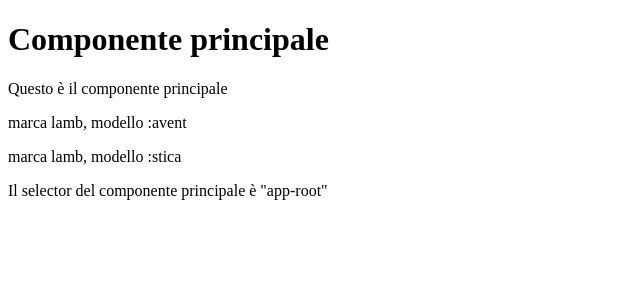
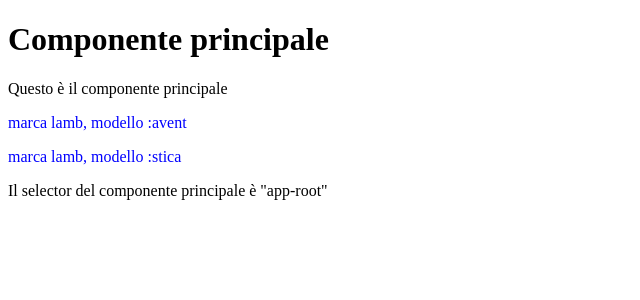
Before and after one commit to Losanes/angular_progetto-01-Losanes, an Angular app: page / in a window 1280 px wide. Shown: the top 300 px of the page, without its empty margins (0-640 px from the left). Built offline with nearby package versions, Linux system fonts and the light colour scheme.

Commit message:
Data Binding : Property Binding

```diff
--- a/src/app/componente01/componente01.component.html
+++ b/src/app/componente01/componente01.component.html
@@ -1,3 +1,3 @@
 <div>
-    <p>marca {{marca}}, modello :{{modello}}</p>
+    <p [style.color]="textColor">marca {{marca}}, modello :{{modello}}</p>
 </div>
--- a/src/app/componente01/componente01.component.ts
+++ b/src/app/componente01/componente01.component.ts
@@ -8,6 +8,7 @@ import { Component, OnInit } from '@angular/core';
 export class Componente01Component implements OnInit {
 marca:string="lamb"
 modello:string="avent"
+textColor:string="blue"
   constructor() { }
 
   ngOnInit(): void {
--- a/src/app/componente02/componente02.component.html
+++ b/src/app/componente02/componente02.component.html
@@ -1,3 +1,3 @@
 <div>
-    <p>marca {{marca}}, modello :{{modello}}</p>
+    <p [style.color]="textColor">marca {{marca}}, modello :{{modello}}</p>
 </div>
--- a/src/app/componente02/componente02.component.ts
+++ b/src/app/componente02/componente02.component.ts
@@ -8,6 +8,7 @@ import { Component, OnInit } from '@angular/core';
 export class Componente02Component implements OnInit {
   marca:string="lamb"
   modello:string="stica"
+  textColor:string="blue"
   constructor() { }
 
   ngOnInit(): void {
```
